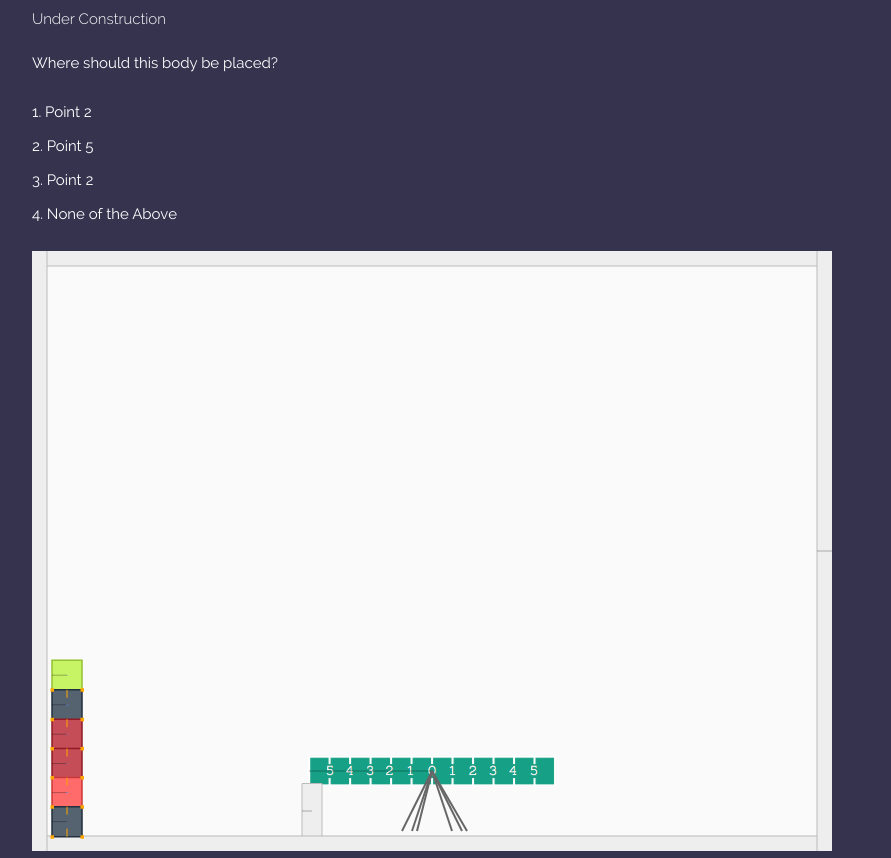
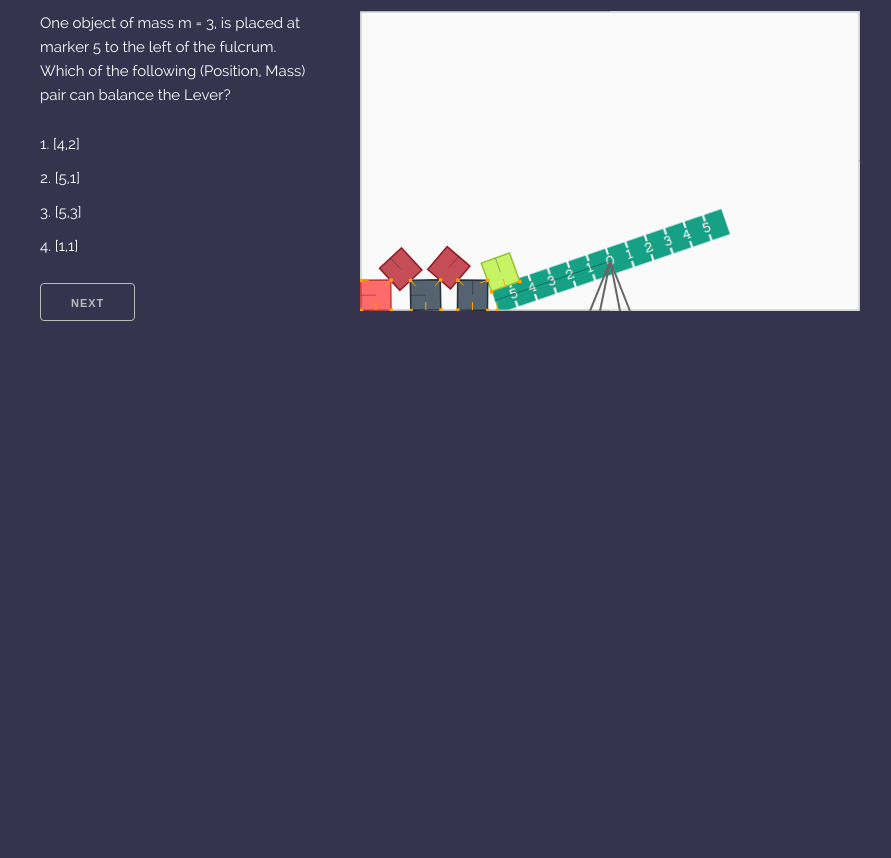
Before and after one commit to PrashntS/physims, a plain HTML site: page physim/index.html in a window 1280 px wide. Shown: the part 60-918 px from the top of the page, without its empty margins (128-1019 px from the left). After the commit the page ends 800 px from the top, so only its background shows below. Drawn offline with Linux system fonts and the light colour scheme.

Commit message:
Game -_-

```diff
--- a/physim/css/main.sass
+++ b/physim/css/main.sass
@@ -15,6 +15,6 @@ body
 
 .physim
     #viewport
-        width: 500px
+        width: 250px
         height: 500px
         //background: #FFF
--- a/physim/index.html
+++ b/physim/index.html
@@ -10,18 +10,25 @@
 </head>
 <body class="physim">
     <div class="container">
-        <h3>PhySim.</h3>
-        <h6>Under Construction</h6>
-        <div class="game">
-            <p>Where should this body be placed?</p>
-            <ol>
-                <li>Point 2</li>
-                <li>Point 5</li>
-                <li>Point 2</li>
-                <li>None of the Above</li>
-            </ol>
+        <h3>Balance It!</h3>
+        <div class="row">
+            <div class="four columns">
+                <div class="game">
+                    <p id="quest">Where should this body be placed?</p>
+                    <ol type="a">
+                        <li id="opt_0">Point 2</li>
+                        <li id="opt_1">Point 5</li>
+                        <li id="opt_2">Point 2</li>
+                        <li id="opt_3">None of the Above</li>
+                    </ol>
+                    <p id="answer"></p>
+                </div>
+                <button onclick="Game.generate_question();">Next</button>
+            </div>
+            <div class="six columns">
+                <div id="viewport"></div>
+            </div>
         </div>
-        <div id="viewport"></div>
     </div>
     <script src="vendor/jquery.min.js"></script>
     <script src="vendor/matter-0.8.0.js"></script>
--- a/physim/src/main.js
+++ b/physim/src/main.js
@@ -15,7 +15,9 @@ var engine = Engine.create(document.getElementById('viewport'), {
             showAngleIndicator: true,
             showVelocity: true,
             showCollisions: true,
-            wireframes: false
+            wireframes: false,
+            width: 500,
+            height: 300
         }
     }
 });
@@ -25,14 +27,13 @@ var mouseConstraint = MouseConstraint.create(engine);
 World.add(engine.world, mouseConstraint);
 
 // add a stack to fall on to the catapult
-var stack = Composites.stack(20, 255, 1, 6, 0, 0, function(x, y, column, row) {
+var stack = Composites.stack(20, 0, 1, 6, 0, 0, function(x, y, column, row) {
     console.log(row);
     return Bodies.rectangle(x, y, 30, 30, {friction: 0.9});
 });
 
-
 // create the catapult
-var catapult = Bodies.rectangle(400, 520, 246, 20, {
+var catapult = Bodies.rectangle(250, 250, 246, 20, {
     friction: 1,
     render: {
         sprite: {
@@ -45,24 +46,23 @@ var catapult = Bodies.rectangle(400, 520, 246, 20, {
 World.add(engine.world, [
     stack,
     catapult,
-    Bodies.rectangle(280, 560, 20, 55, { isStatic: true }),
-    //Bodies.circle(560, 100, 50, { density: 0.005 }),
-    Constraint.create({ bodyA: catapult, pointB: { x: 370, y: 580 }, stiffness: 2 }),
-    Constraint.create({ bodyA: catapult, pointB: { x: 380, y: 580 }, stiffness: 2 }),
-    Constraint.create({ bodyA: catapult, pointB: { x: 430, y: 580 }, stiffness: 2 }),
-    Constraint.create({ bodyA: catapult, pointB: { x: 435, y: 580 }, stiffness: 2 }),
-    Constraint.create({ bodyA: catapult, pointB: { x: 385, y: 580 }, stiffness: 2 }),
-    Constraint.create({ bodyA: catapult, pointB: { x: 420, y: 580 }, stiffness: 2 })
+    Constraint.create({ bodyA: catapult, pointB: { x: 230, y: 300 }, stiffness: 2 }),
+    Constraint.create({ bodyA: catapult, pointB: { x: 240, y: 300 }, stiffness: 2 }),
+    Constraint.create({ bodyA: catapult, pointB: { x: 260, y: 300 }, stiffness: 2 }),
+    Constraint.create({ bodyA: catapult, pointB: { x: 270, y: 300 }, stiffness: 2 })
 ]);
 
 // add some some walls to the world
 var offset = 10;
 World.add(engine.world, [
-    //Body.create(20, 255, { bounds:  }),
-    Bodies.rectangle(400, -offset, 800 + 2 * offset, 50, { isStatic: true }),
-    Bodies.rectangle(400, 600 + offset, 800 + 2 * offset, 50, { isStatic: true }),
-    Bodies.rectangle(800 + offset, 300, 50, 600 + 2 * offset, { isStatic: true }),
-    Bodies.rectangle(-offset, 300, 50, 600 + 2 * offset, { isStatic: true })
+    // top
+    Bodies.rectangle(250, 0, 500, 2, { isStatic: true }),
+    // left
+    Bodies.rectangle(500, 150, 2, 300, { isStatic: true }),
+    // bottom
+    Bodies.rectangle(250, 300, 500, 2, { isStatic: true }),
+    // right
+    Bodies.rectangle(0, 150, 2, 300, { isStatic: true }),
 ]);
 
 // run the engine
@@ -105,12 +105,11 @@ Array.prototype.shuffle = function () {
         return this;
     }
     while (i) {
+        i -= 1;
         j = Math.floor(Math.random() * (i + 1));
         temp = this[i];
         this[i] = this[j];
         this[j] = temp;
-
-        i -= 1;
     }
     return this;
 };
@@ -144,6 +143,8 @@ var Game = {
     current: {
         level: 1,
         answer: undefined,
+        answer_id: undefined,
+        answer_str: undefined,
         question: undefined,
         question_str: undefined,
         type: undefined
@@ -174,6 +175,9 @@ var Game = {
             }
         }
 
+        if (out.length === 0) {
+            return Game.generate_question();
+        }
         Game.current.answer = out;
         return out;
     },
@@ -225,24 +229,85 @@ var Game = {
             Game.current.question_str = "Error";
         }
 
+        Game.current.options_str = Game.generate_answers_draw_question();
+
+        $("#answer").slideUp();
+
         return Game.current;
     },
 
-    generate_different_option: function (option) {
+    generate_different_option: function () {
         "use strict";
-        var b = [Game.positions.r(), Game.densities.r()];
-        if (option.equals(b)) {
-            return Game.generate_different_option(option);
+        var b = [Game.positions.r(), Game.densities.r()], dont_proceed = false, i;
+
+        for (i = 0; i < arguments.length; i += 1) {
+            dont_proceed = dont_proceed || b.equals(arguments[i]);
+        }
+
+        if (dont_proceed) {
+            return Game.generate_different_option(arguments);
         }
         return b;
     },
 
-    generate_answers: function () {
+    generate_answers_draw_question: function () {
         "use strict";
-        var ans = Game.current.answer;
+        var ans = Game.current.answer, opt_0, opt_1, opt_2, opt_3, options, i;
+        opt_0 = ans[0];
+        opt_1 = Game.generate_different_option(opt_0);
+        opt_2 = Game.generate_different_option(opt_0, opt_1);
+        opt_3 = Game.generate_different_option(opt_0, opt_1, opt_2);
+        options = [opt_0, opt_1, opt_2, opt_3].shuffle();
+
+        $("#quest").html(Game.current.question_str);
 
         if (Game.current.type === 1) {
-            // mcq
+            for (i = 0; i < 4; i += 1) {
+                $("#opt_" + i).html(JSON.stringify(options[i]));
+                if (options[i].equals(ans[0])) {
+                    Game.current.answer_id = "#opt_" + i;
+                    Game.current.answer_str = JSON.stringify(options[i]);
+                }
+            }
+        } else if (Game.current.type === 2) {
+            for (i = 0; i < 4; i += 1) {
+                $("#opt_" + i).html(options[i][0]);
+                if (options[i].equals(ans[0])) {
+                    Game.current.answer_id = "#opt_" + i;
+                    Game.current.answer_str = options[i][0];
+                }
+            }
         }
+        return options;
+    },
+
+    check_answer: function (id) {
+        "use strict";
+        if (id === Game.current.answer_id) {
+            $("#answer").text("Correct!");
+        } else {
+            $("#answer").text("Sorry, Correct Answer is " + Game.current.answer_str);
+        }
+        $("#answer").slideDown();
+    },
+
+    create_handler: function (id) {
+        "use strict";
+        $(id).click(function () {
+            Game.check_answer(id);
+        });
+    },
+
+    init: function () {
+        "use strict";
+        // attach click events:
+        var i;
+        for (i = 0; i < 4; i += 1) {
+            Game.create_handler("#opt_" + i);
+        }
+        // draw a question:
+        Game.generate_question();
     }
 };
+
+Game.init();
```
Also changed, not shown: physim/css/style.css.
